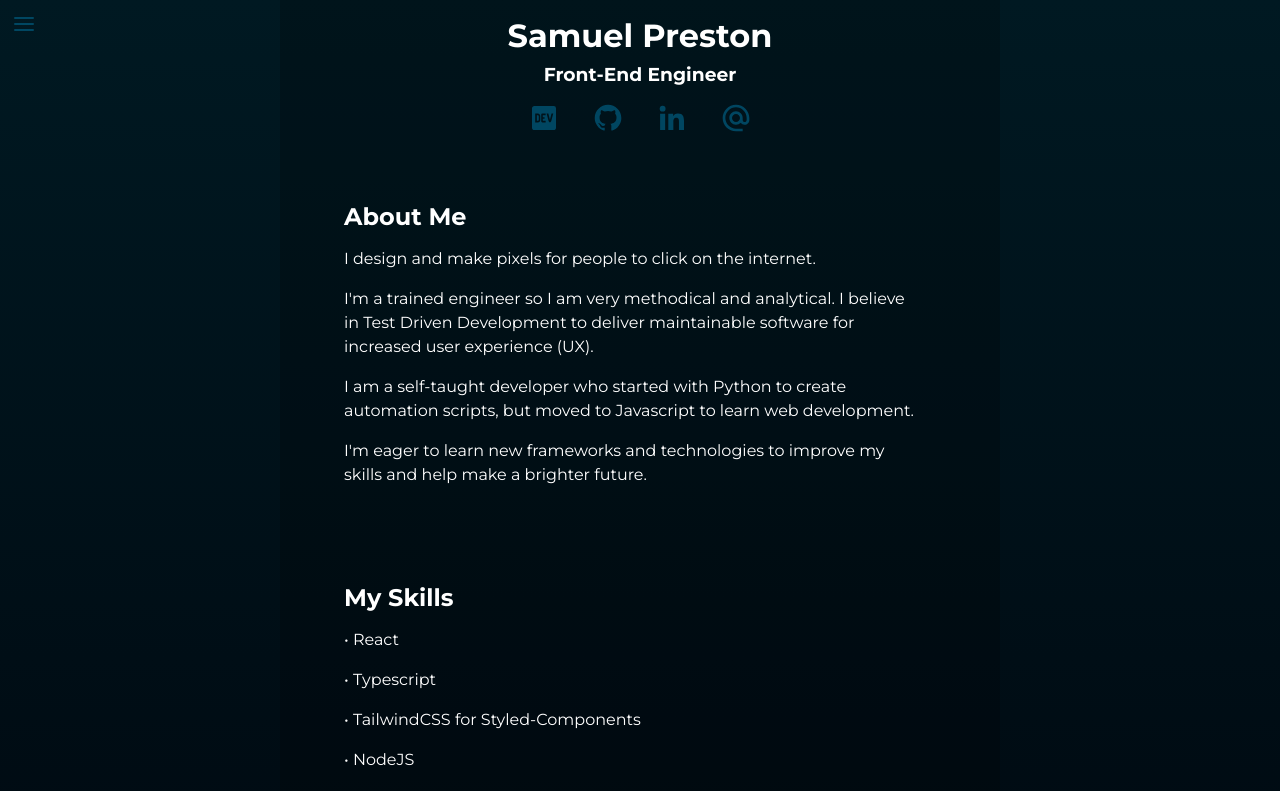
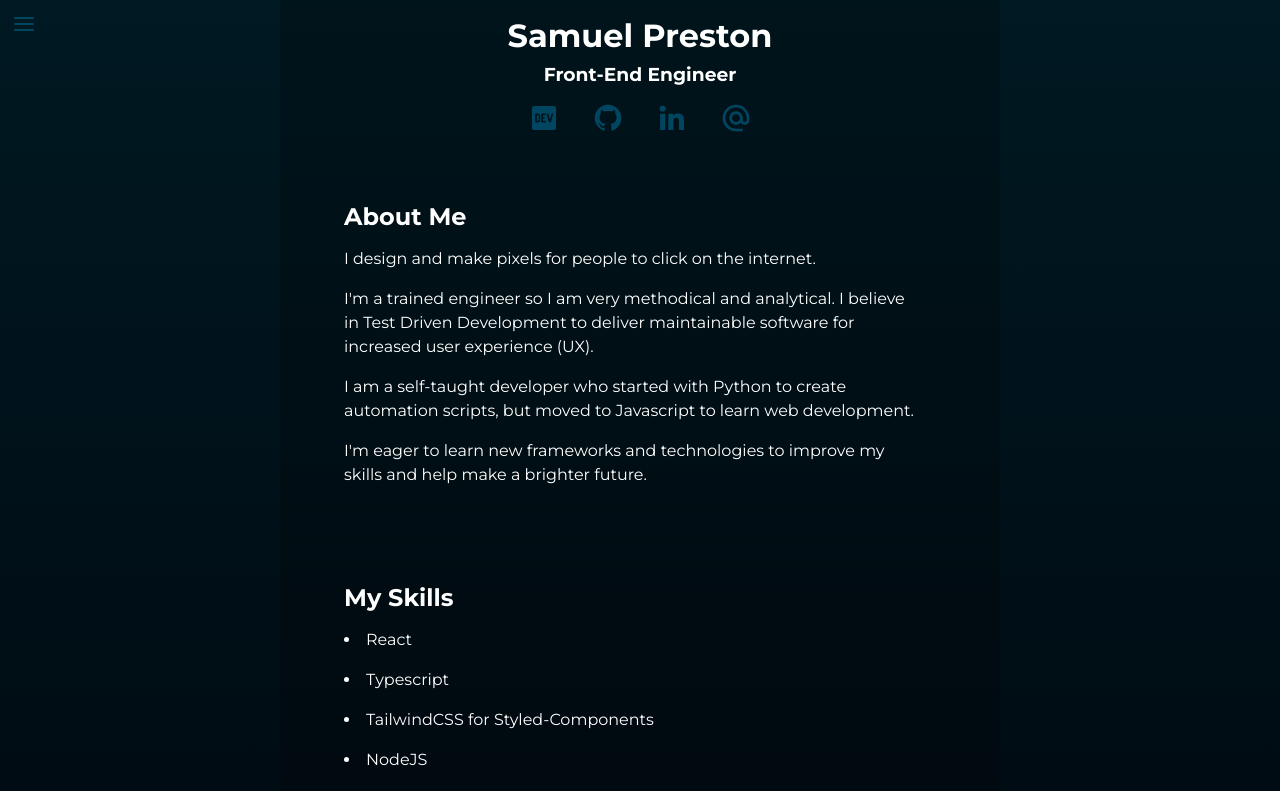
Before and after one commit to samp-reston/samp-reston.github.io, a React (Create React App) app: page / in a window 1280 px wide. Shown: the top 791 px of the page. Built offline with nearby package versions, Linux system fonts and the light colour scheme.

Commit message:
change to list item and remedy css to include

```diff
--- a/src/components/MySkills.tsx
+++ b/src/components/MySkills.tsx
@@ -7,7 +7,7 @@ function MySkills() {
   const { sectionName, content } = section
 
   const renderContent = () => {
-    return content.map((paragraph: string) => <p key={uuidv4()}>&#8226; {paragraph}</p>)
+    return content.map((paragraph: string) => <li key={uuidv4()}>{paragraph}</li>)
   }
 
   return (
--- a/src/styles/Body.css
+++ b/src/styles/Body.css
@@ -36,7 +36,8 @@
   text-align: right;
 }
 
-p {
+p,
+li {
   margin-top: 1em;
   line-height: 1.5em;
 }
```
